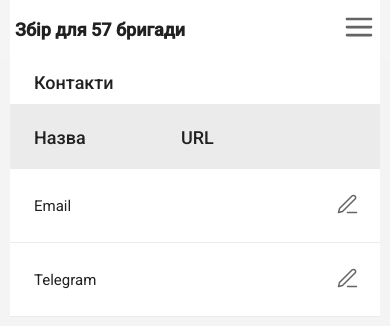
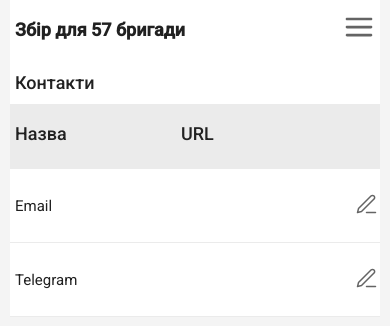
Before and after one commit to baza-trainee/dokoopy-frontend, a React (Vite) app: page /admin/contacts in a window 390 px wide. Shown: the top 326 px of the page. Built offline with nearby package versions, Linux system fonts and the light colour scheme; no server answers; what react-localization would draw is missing.

Commit message:
fixed style

```diff
--- a/src/styles/components/admin/_admin-contacts.scss
+++ b/src/styles/components/admin/_admin-contacts.scss
@@ -299,7 +299,7 @@
       display: flex;
       width: 100%;
       height: 45px;
-      padding: 12px 24px;
+      padding: 12px 5px;
       justify-content: space-between;
       align-items: center;
       flex-shrink: 0;
@@ -322,9 +322,9 @@
    .admin-contacts-list-title {
       display: flex;
       width: 100%;
-      padding: 18px 24px;
+      padding: 18px 5px;
       justify-content: space-between;
-      align-items: center;
+      align-items: flex-start;
       background: var(--admin-table-header-background);
    }
    .admin-contacts-list-title p {
@@ -353,7 +353,7 @@
    .contacts-li {
       display: flex;
       width: 100%;
-      padding: 8px 24px;
+      padding: 8px 5px;
       justify-content: space-between;
       align-items: center;
       border-bottom: 1px solid var(--admin-table-header-background);
```
